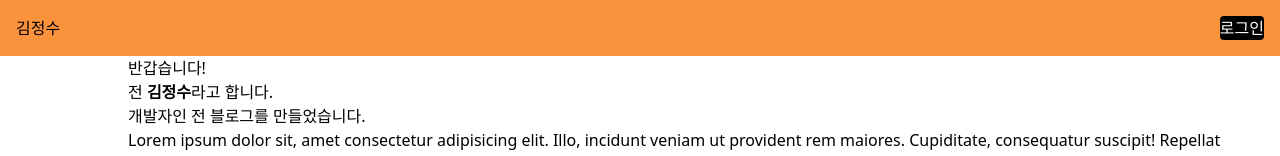
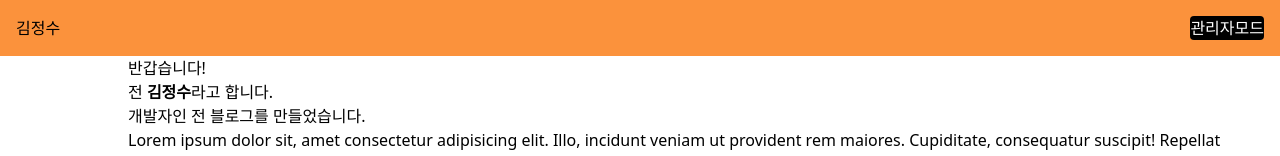
Before and after one commit to KimInteger/integer_blog, a React app in the folder frontend/: page / in a window 1280 px wide. Shown: the top 156 px of the page. Built offline with nearby package versions, Linux system fonts and the light colour scheme.

Commit message:
memo | modalComponent.tsx headerSection.tsx
string리터럴 수정 로그인 -> 관리자

```diff
--- a/frontend/src/ui/headerContent/headerSection.tsx
+++ b/frontend/src/ui/headerContent/headerSection.tsx
@@ -13,7 +13,7 @@ const HeaderContent: React.FC<HeaderContentProps> = ({title}) => {
       </div>
       <div className="text-[16px] mr-4">
         <button onClick={isLogined ? logout : login}>
-          {isLogined ? "로그아웃" : "로그인"}
+          {isLogined ? "로그아웃" : "관리자모드"}
         </button>
       </div>
     </div>
--- a/frontend/src/ui/shared/modalComponent.tsx
+++ b/frontend/src/ui/shared/modalComponent.tsx
@@ -29,7 +29,7 @@ const Modal: React.FC<ModalProps> = ({ onClose, onLogin }) => {
     <div className="fixed inset-0 flex items-center justify-center bg-gray-500 bg-opacity-75 z-10">
       <div className="bg-white p-6 rounded shadow-lg w-[20vw] h-[25vh]">
         <div className="h-[80%] flex flex-col items-center justify-center">
-          <h2 className="text-xl mb-4">로그인</h2>
+          <h2 className="text-xl mb-4">관리자 로그인 입니다</h2>
           <input
             type="input"
             value={inputValue}
```
